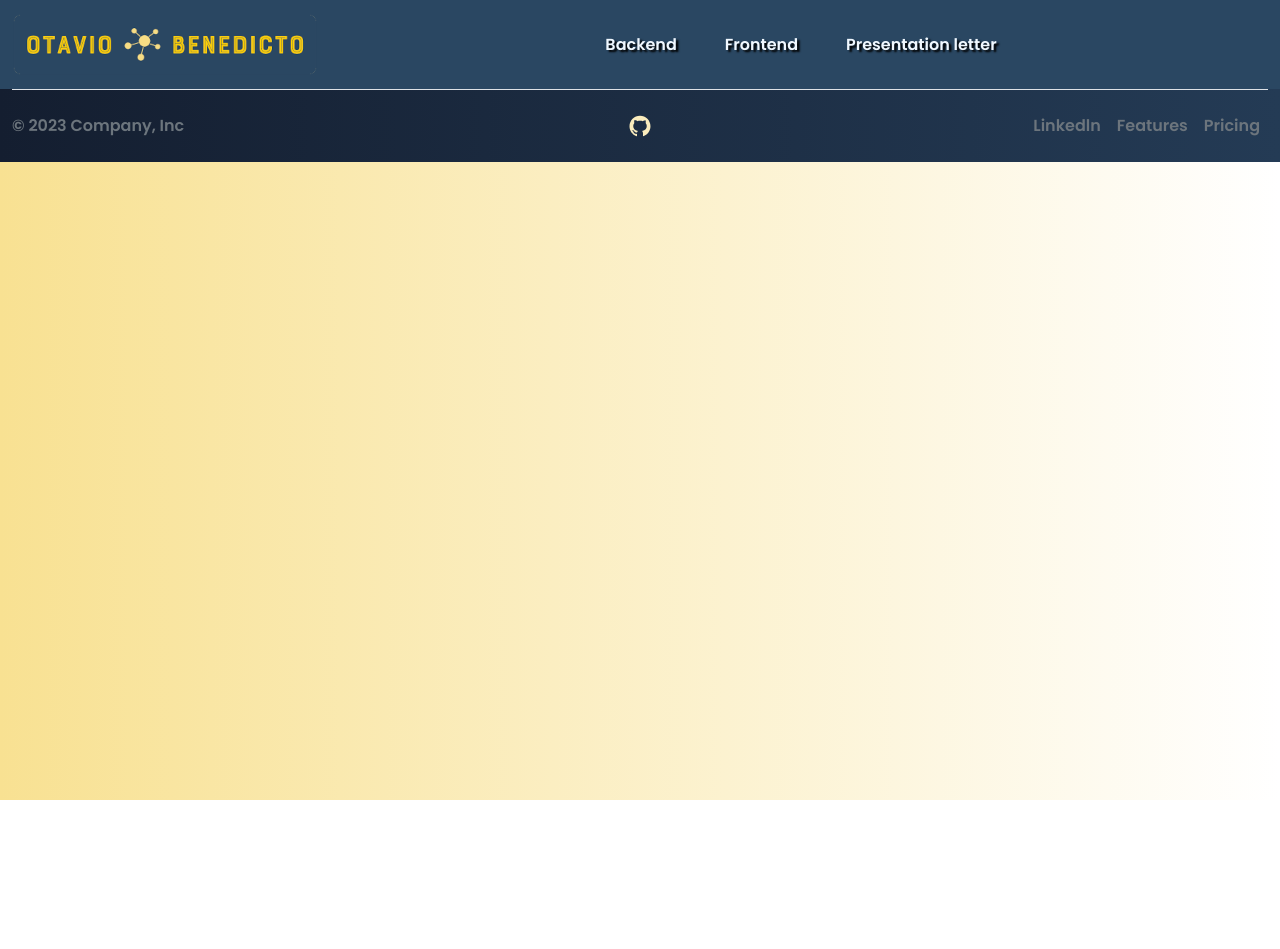
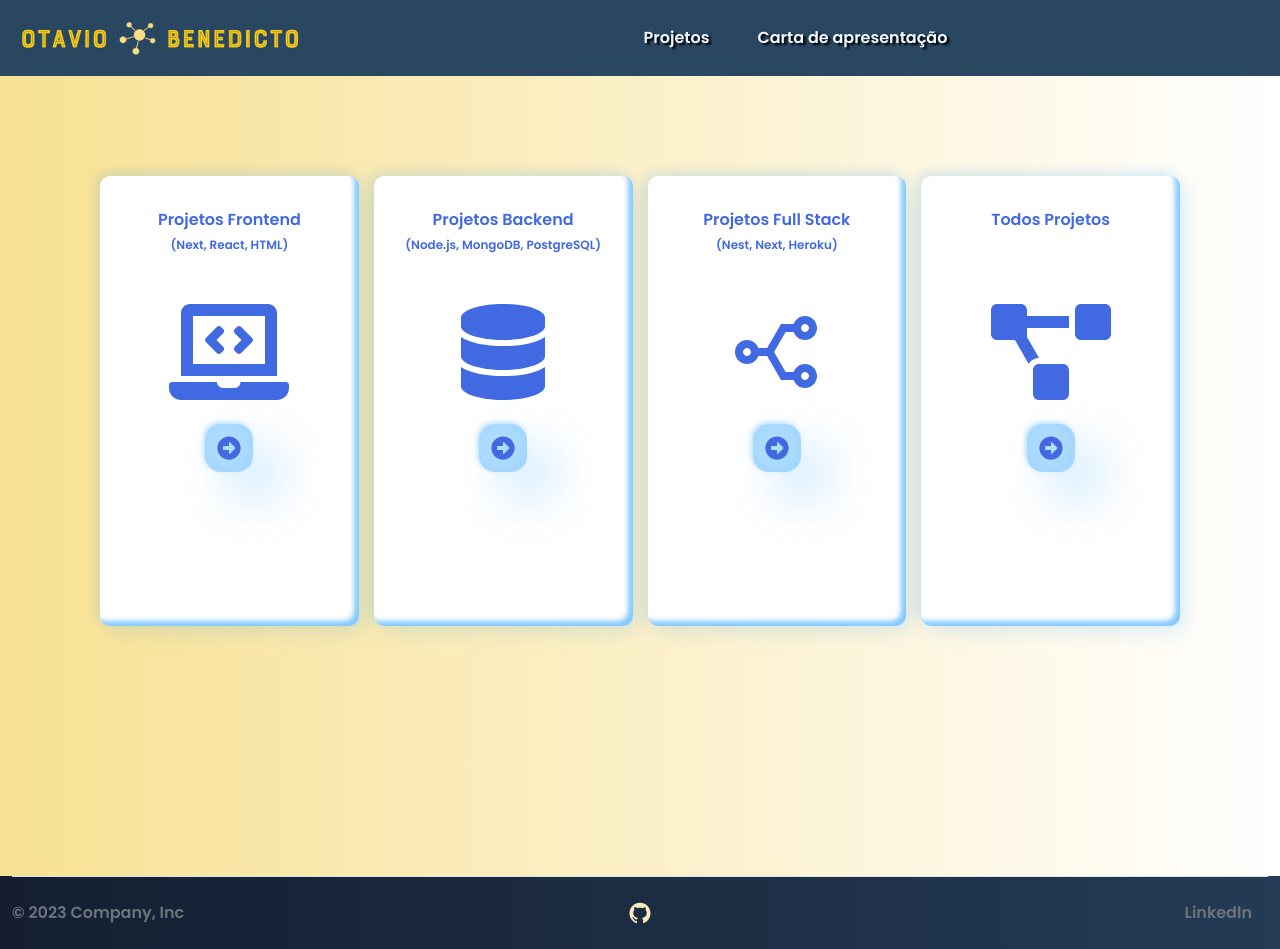
Before and after one commit to benedictotavio/portfolio_ot, a React (Vite) app: page /project in a window 1280 px wide. Before the commit the page ends 800 px from the top, so only its background shows below. Built offline with nearby package versions, Linux system fonts and the light colour scheme.

Commit message:
Adição da pagina projetos

```diff
--- a/src/App.tsx
+++ b/src/App.tsx
@@ -4,6 +4,7 @@ import Home from "./pages/Home";
 import Footer from "./components/layout/structure/Footer";
 import Backend from "./pages/Backend";
 import Frontend from "./pages/Frontend";
+import Project from "./components/content/Project";
 
 function App() {
   return (
@@ -12,6 +13,7 @@ function App() {
       <BrowserRouter>
         <Routes>
           <Route path="/" element={<Home />} />
+          <Route path="/project" element={<Project />} />
           <Route path="/backend" element={<Backend />} />
           <Route path="/frontend" element={<Frontend />} />
         </Routes>
--- /dev/null
+++ b/src/components/content/Project.module.css
@@ -0,0 +1,24 @@
+.project {
+    min-height: 100vh;
+    color: white;
+    display: grid;
+    grid-template-columns: 1fr 1fr 1fr 1fr;
+    gap: 15px;
+    padding: 100px;
+}
+
+@media (max-width:1000px) {
+    .project {
+        grid-template-columns: 1fr 1fr;
+        grid-template-rows: 1fr 1fr;
+        padding: 20px 10px;
+        gap: 5px;
+    }
+}
+
+@media (max-width:600px) {
+    .project {
+        display: block;
+        height: 25%;
+    }
+}
--- /dev/null
+++ b/src/components/content/Project.tsx
@@ -0,0 +1,39 @@
+import styles from "./Project.module.css";
+import CardProject from "../layout/items/CardProject";
+import {
+  FaLaptopCode,
+  FaDatabase,
+  FaProjectDiagram
+} from "react-icons/fa";
+
+import {RiStackshareLine} from 'react-icons/ri'
+
+const Project = () => {
+  return (
+    <div className={styles.project}>
+      <CardProject
+        title={"Projetos Frontend"}
+        stack={"(Next, React, HTML)"}
+        icon={<FaLaptopCode />}
+      />
+      <CardProject
+        title={"Projetos Backend"}
+        stack={"(Node.js, MongoDB, PostgreSQL)"}
+        icon={<FaDatabase />}
+      />
+      <CardProject
+        title={"Projetos Full Stack"}
+        stack={"(Nest, Next, Heroku)"}
+        icon={<RiStackshareLine />}
+      />
+
+      <CardProject
+        title={"Todos Projetos"}
+        stack={""}
+        icon={<FaProjectDiagram />}
+      />
+    </div>
+  );
+};
+
+export default Project;
--- /dev/null
+++ b/src/components/layout/items/CardProject.module.css
@@ -0,0 +1,108 @@
+.card {
+    padding: 2em 1em;
+    background: #fff;
+    border-radius: 12px;
+    animation: shadow 1.8s infinite ease-in-out;
+    transition: box-shadow 200ms cubic-bezier(0.895, 0.03, 0.685, 0.22);
+    border-radius: 10px;
+    width: 100%;
+    height: 450px;
+    display: flex;
+    flex-direction: column;
+    align-items: center;
+}
+
+@media (max-width:900px) {
+    .card {
+        display: block;
+        height: 100%;
+        width: 100%;
+    }
+}
+
+@media (max-width:600px) {
+    .card {
+        display: block;
+        height: 25%;
+        width: 100%;
+        margin: 10px 0;
+    }
+}
+
+.card .heading {
+    color: royalblue;
+    font-size: 1em;
+    font-weight: 600;
+    text-align: center;
+    margin-bottom: 1.5em;
+}
+
+.card .heading span {
+    display: inline-block;
+    font-size: 0.75em;
+    font-weight: 500;
+}
+
+.card .icons {
+    display: inline-flex;
+    width: 48px;
+    height: 48px;
+    box-shadow: 25px 25px 50px rgba(9, 148, 255, 0.25),
+        -2px -2px 5px rgba(9, 148, 255, 0.25),
+        inset -2px -2px 55px rgba(9, 148, 255, 0.5);
+    justify-content: center;
+    align-items: center;
+    border-radius: 1em;
+}
+
+.card .icons:hover{
+    font-size: 25px;
+    transform: rotate(-30deg);
+    transition: .5s;
+}
+
+.card .icons_container {
+    width: fit-content;
+    margin: 0 auto;
+    display: flex;
+    justify-content: center;
+    align-items: center;
+    gap: 1em;
+}
+
+.card .icons svg {
+    fill: royalblue;
+    height: 24px;
+    width: 24px;
+}
+
+.card .code {
+    width: fit-content;
+    margin: 1.5em auto;
+}
+
+.card .code svg {
+    fill: royalblue;
+    width: 180px;
+    font-size: 6em;
+}
+
+@keyframes shadow {
+    0% {
+        box-shadow: 5px 5px 20px rgba(9, 148, 255, 0.15),
+            -5px -5px 10px rgba(9, 148, 255, 0.1),
+            inset -5px -5px 5px rgba(9, 148, 255, 0.5);
+    }
+
+    50% {
+        box-shadow: 25px 25px 50px rgba(9, 148, 255, 0.25),
+            -10px -10px 30px rgba(9, 148, 255, 0.1),
+            inset -5px -5px 15px rgba(9, 148, 255, 0.5);
+    }
+
+    100% {
+        box-shadow: 5px 5px 20px rgba(9, 148, 255, 0.15),
+            -5px -5px 10px rgba(9, 148, 255, 0.1),
+            inset -5px -5px 5px rgba(9, 148, 255, 0.5);
+    }
+}
--- /dev/null
+++ b/src/components/layout/items/CardProject.tsx
@@ -0,0 +1,32 @@
+import { IconType } from "react-icons";
+import styles from "./CardProject.module.css";
+import {FaArrowAltCircleRight } from "react-icons/fa";
+import { ReactElement } from "react";
+
+type IPropsCardProject = {
+  title: string;
+  stack?: string;
+  icon: ReactElement<IconType>;
+};
+
+const CardProject = ({ title, stack,icon }: IPropsCardProject) => {
+  return (
+    <div className={styles.card}>
+      <div className={styles.heading}>
+        {title} <br /><span>{stack}</span>
+      </div>
+      <div className={styles.code}>
+        {icon}
+      </div>
+      <div className={styles.icons_container}>
+        <a href={`/${title.split(" ")[1].toLocaleLowerCase()}`}>
+          <div className={styles.icons}>
+            <FaArrowAltCircleRight />
+          </div>
+        </a>
+      </div>
+    </div>
+  );
+};
+
+export default CardProject;
--- a/src/components/layout/structure/Footer.tsx
+++ b/src/components/layout/structure/Footer.tsx
@@ -17,19 +17,9 @@ const Footer = () => {
         </a>
 
         <ul className="nav col-md-4 justify-content-end">
-          <li className="nav-item">
+          <li className="nav-item mx-2">
             <a href="https://www.linkedin.com/in/otavio-benedicto-746421232/" className="nav-link px-2 text-muted">
               Linkedln
-            </a>
-          </li>
-          <li className="nav-item">
-            <a href="" className="nav-link px-2 text-muted">
-              Features
-            </a>
-          </li>
-          <li className="nav-item">
-            <a href="" className="nav-link px-2 text-muted">
-              Pricing
             </a>
           </li>
         </ul>
--- a/src/components/layout/structure/Navbar.tsx
+++ b/src/components/layout/structure/Navbar.tsx
@@ -1,4 +1,3 @@
-import Logo from "../../../assets/logo.png";
 import styles from "./Navbar.module.css";
 
 const Navbar = () => {
@@ -6,7 +5,15 @@ const Navbar = () => {
     <nav id={styles.navbar} className="navbar navbar-expand-lg">
       <div className="container-fluid">
         <a className="navbar-brand" href="/">
-          <img src={Logo} alt="Logo Otavio Benedicto portfolio" srcSet="" />
+          <picture>
+            <source
+              media="(max-width: 600px)"
+              srcSet="/src/assets/logo_sm.jpg 600w"
+              sizes="600px"
+            />
+            <source srcSet="/src/assets/logo.jpg 1280w" sizes="1280px" />
+            <img src="/src/assets/logo.jpg" />
+          </picture>
         </a>
         <button
           className="navbar-toggler"
@@ -24,14 +31,11 @@ const Navbar = () => {
           id="navbarNavAltMarkup"
         >
           <div className="navbar-nav">
-            <a className="nav-link mx-md-3" aria-current="page" href="/backend">
-              Backend
-            </a>
-            <a className="nav-link mx-md-3" aria-current="page" href="/frontend">
-              Frontend
+            <a className="nav-link mx-md-3" aria-current="page" href="/project">
+              Projetos
             </a>
             <a className="nav-link mx-md-3" href="#">
-              Presentation letter
+              Carta de apresentação
             </a>
           </div>
         </div>
```
Also changed, not shown: src/assets/logo.jpg (added), src/assets/logo_sm.jpg (added).
